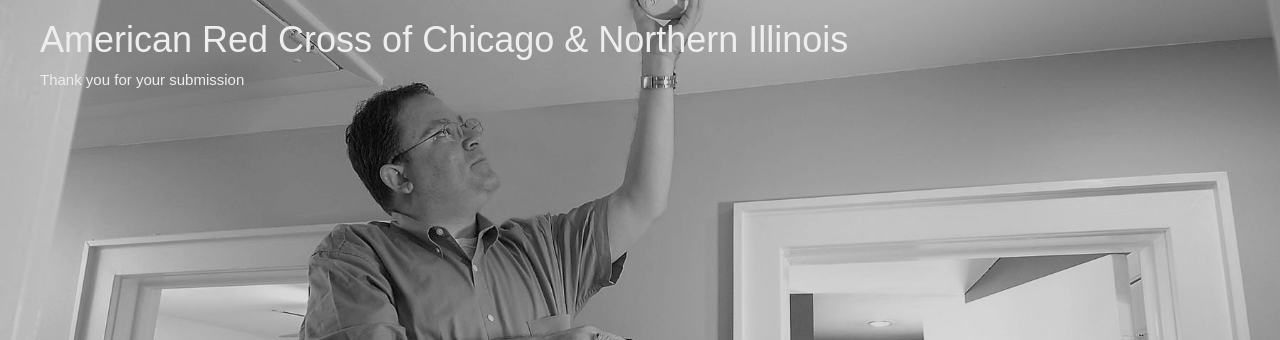
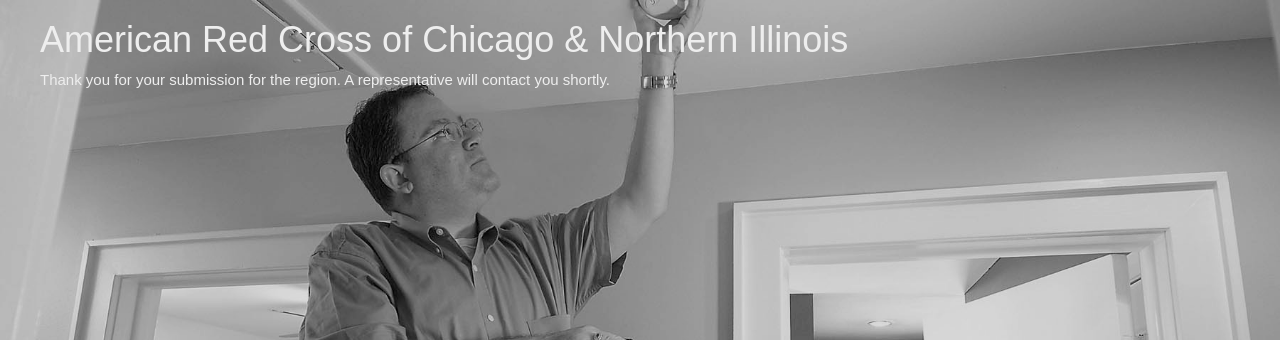
Before and after one commit to redcross/smoke-alarm-portal, a Node server app: page /thankyou in a window 1280 px wide. Shown: the part 91-431 px from the top of the page. Run offline with Node 20, Linux system fonts and the light colour scheme; some libraries are stand-ins or nearby versions.

Commit message:
Added region to thankyou page #16

```diff
--- a/routes/index.js
+++ b/routes/index.js
@@ -10,7 +10,7 @@
 
 /* GET Thank You page. */
 router.get('/thankyou', function(req, res, next) {
-  res.render('thankyou', { title: 'Red Cross: Thank You' });
+  res.render('thankyou', { title: 'Red Cross: Thank You', region: res.locals.matchedRegion });
 });
 
 /* GET Sorry page. */
@@ -64,7 +64,7 @@
 
         console.log("county " + countyToSelect + " in state " + stateToSelect + " found");
         var state_and_county_matched = false;
-
+        var matchedRegion = null;
         // We have to match both county and state.  Counties
         // are not only not unique across states, they are not
         // even unique within Red Cross regions in the North
@@ -91,10 +91,11 @@
                     state_and_county_matched = true;
                     console.log("DEBUG: The matching document is:\n       "
                                 + JSON.stringify(doc) + "\n");
+                    matchedRegion = doc.value;
                 }
             });
             if (state_and_county_matched === true) {
-                res.redirect('/thankyou');
+                res.render('thankyou.jade', {region: matchedRegion});
             } else {
                 res.redirect('/sorry');
             }
--- a/views/thankyou.jade
+++ b/views/thankyou.jade
@@ -6,4 +6,6 @@
       .col-sm-12
         h1 American Red Cross of Chicago & Northern Illinois
         p
-          | Thank you for your submission
+          | Thank you for your submission for the #{region} region. A representative will contact you shortly.
+          script(type="text/javascript").
+            console.log(so the region should be named #{region} )
```
